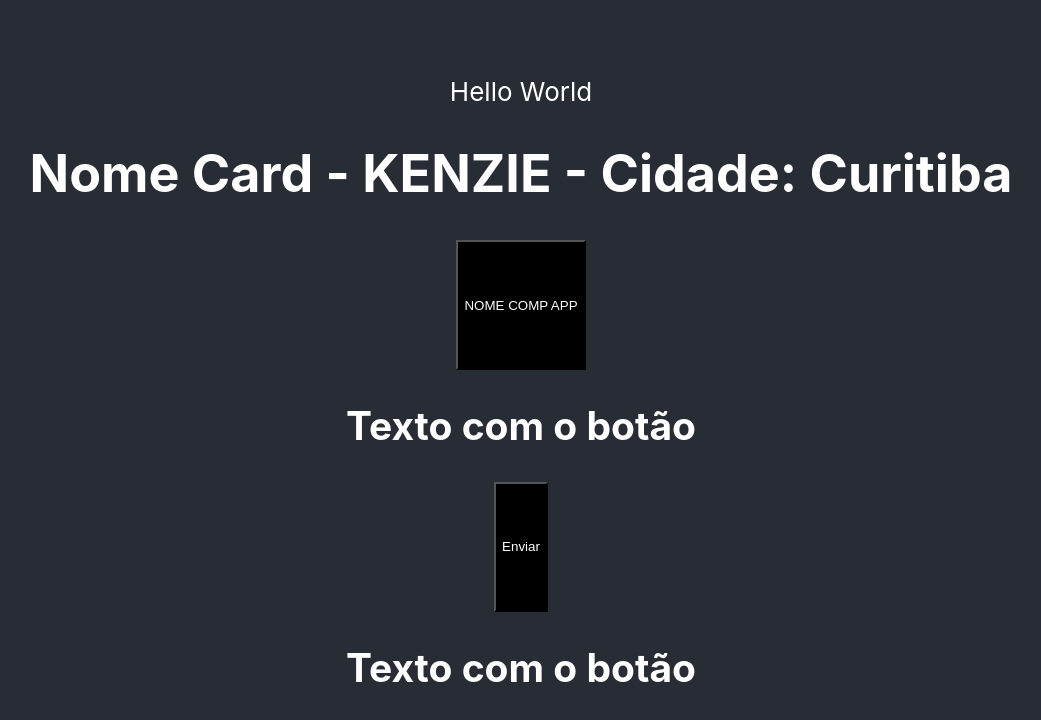
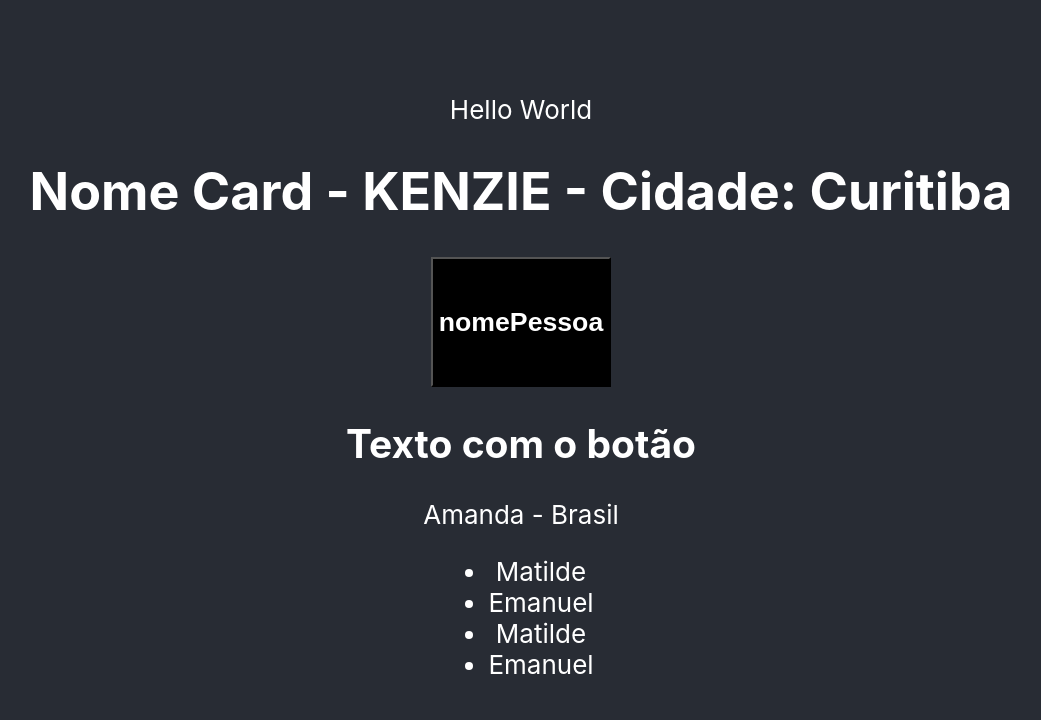
Before and after one commit to vilsonpneto/demo-t10-nov21-m3, a React (Create React App) app: page / in a window 1280 px wide. Shown: the top 720 px of the page, without its empty margins (119-1160 px from the left). Built offline with nearby package versions, Linux system fonts and the light colour scheme.

Commit message:
update: incluindo objeto no componente app <li>

```diff
--- a/src/App.js
+++ b/src/App.js
@@ -1,6 +1,7 @@
 /*Importações css, bibliotecas, outros componentes */
 import "./App.css";
-import ButtonComp from "./components/Button";
+import ButtonComponente from "./components/Button";
+import {CardPessoa} from "./components/CardPessoa";
 
 /*Todo componente é uma função JS que retorna uma estrutura "HTML com JS" JSX (JavaScript XML)
 O componente Card foi criado aqui para exemplificar o uso dele dentro do componente App. O CORRETO É CRIAR O COMPONENTE DENTRO DO DIRETORIO components
@@ -22,6 +23,21 @@
 };
 
 function App() {
+  const pessoa1 = {
+    id:2,
+    name: "Matilde",
+    nationality: "Argentina",
+  };
+
+  const pessoa2 = {
+    id:1,
+    name: "Emanuel",
+    nationality: "Portugual",
+  };
+
+  const nomePessoa = ["Matilde", "Emanuel"];
+  const objetoPessoas = [pessoa1, pessoa2];
+
   return (
     <div className="App">
       <header className="App-header">
@@ -32,8 +48,20 @@
         <Card name="Wesley" />
         <Card name="Willian" />
         <Card name="Vilson" /> */}
-        <ButtonComp>NOME COMP APP</ButtonComp>
-        <ButtonComp>Enviar</ButtonComp>
+         <ButtonComponente>nomePessoa</ButtonComponente>
+        {/* <ButtonComponente>Enviar</ButtonComponente> */}
+
+        <CardPessoa nome="Amanda" nacionalidade="Brasil" />
+        {/* exemplo de renderiação de array de strings */}
+        {/* <CardPessoa nome={nomePessoa} nacionalidade="Brasil" /> */}
+
+        <ul>
+          <li>{nomePessoa[0]}</li>
+          <li>{nomePessoa[1]}</li>
+          {objetoPessoas.map((pessoa) => (
+            <li key={pessoa.id}>{pessoa.name}</li>
+          ))}
+        </ul>
       </header>
     </div>
   );
--- a/src/components/Button/index.jsx
+++ b/src/components/Button/index.jsx
@@ -3,7 +3,7 @@
 const ButtonComp = ({ children }) => {
   return (
     <>
-      <button className="button-1">{children}</button>
+      <button className="button-1"><h1>{children}</h1></button>
 
       <h2>Texto com o botão</h2>
     </>
--- /dev/null
+++ b/src/components/CardPessoa/index.jsx
@@ -0,0 +1,8 @@
+// Named Export
+
+export const CardPessoa = (props) => {
+  return <div>{props.nome} - {props.nacionalidade}</div>;
+};
+
+// Default Export
+// export default CardPessoa;
```
